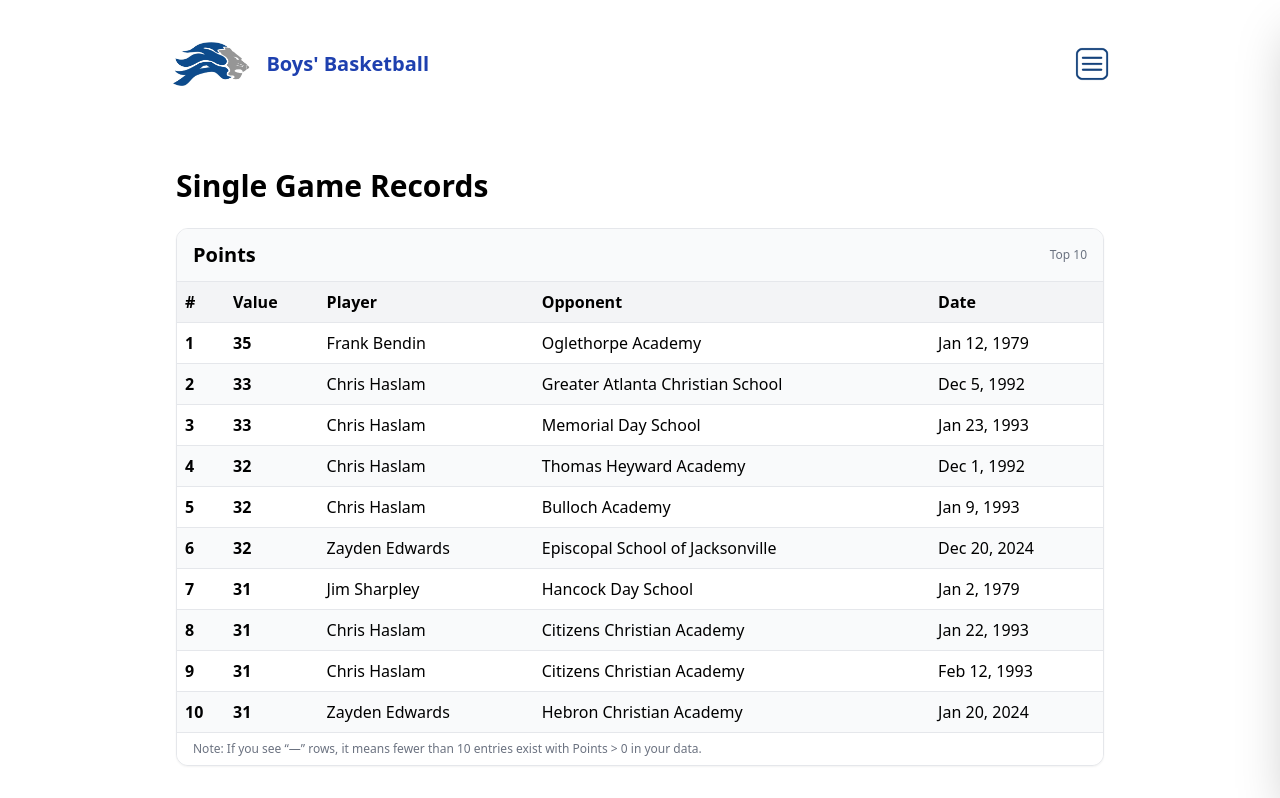
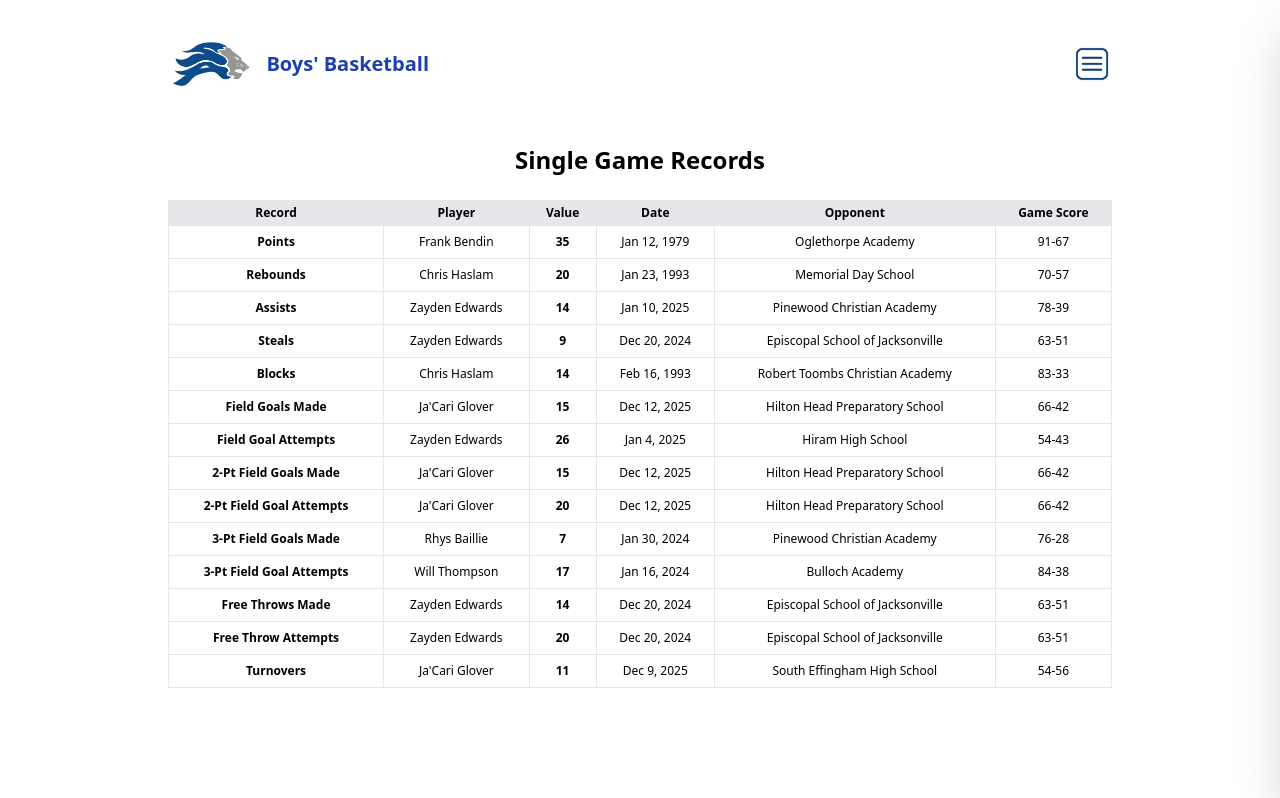
Before and after one commit to newonda1/st-andrews-basketball, a React (Vite) app: page /athletics/boys/basketball/records/single-game in a window 1280 px wide. Shown: the top 798 px of the page. Built offline with nearby package versions, Linux system fonts and the light colour scheme.

Commit message:
Update SingleGameRecords.jsx

```diff
--- a/src/boys/basketball/pages/SingleGameRecords.jsx
+++ b/src/boys/basketball/pages/SingleGameRecords.jsx
@@ -39,7 +39,6 @@ function tryParseGameDate(game) {
     const dt = new Date(Date.UTC(y, m - 1, d));
     if (!Number.isNaN(dt.getTime())) return dt;
   }
-
   return null;
 }
 
@@ -54,12 +53,53 @@ function formatDateFromGame(game) {
   });
 }
 
+function getGameScore(game) {
+  if (!game) return "—";
+
+  const A = Number(game.TeamScore);
+  const B = Number(game.OpponentScore);
+
+  if (Number.isFinite(A) && Number.isFinite(B)) return `${A}-${B}`;
+
+  // If one/both are null/unknown, avoid showing "NaN-NaN"
+  return "—";
+}
+
 export default function SingleGameRecords() {
-  const [topRecordsByStat, setTopRecordsByStat] = useState({});
+  const [rowsByRecord, setRowsByRecord] = useState({});
   const [error, setError] = useState("");
+  const [expandedKey, setExpandedKey] = useState(null);
 
-  const statCategories = useMemo(
-    () => ["Points", "Rebounds", "Assists", "Steals", "TwoPM", "ThreePM", "FTM", "FTA"],
+  const recordDefs = useMemo(
+    () => [
+      { key: "Points", label: "Points", abbr: "PTS", valueFn: (s) => safeNum(s?.Points) },
+      { key: "Rebounds", label: "Rebounds", abbr: "REB", valueFn: (s) => safeNum(s?.Rebounds) },
+      { key: "Assists", label: "Assists", abbr: "AST", valueFn: (s) => safeNum(s?.Assists) },
+      { key: "Steals", label: "Steals", abbr: "STL", valueFn: (s) => safeNum(s?.Steals) },
+      { key: "Blocks", label: "Blocks", abbr: "BLK", valueFn: (s) => safeNum(s?.Blocks) },
+
+      // FG = 2P + 3P
+      {
+        key: "FGM",
+        label: "Field Goals Made",
+        abbr: "FGM",
+        valueFn: (s) => safeNum(s?.TwoPM) + safeNum(s?.ThreePM),
+      },
+      {
+        key: "FGA",
+        label: "Field Goal Attempts",
+        abbr: "FGA",
+        valueFn: (s) => safeNum(s?.TwoPA) + safeNum(s?.ThreePA),
+      },
+
+      { key: "TwoPM", label: "2-Pt Field Goals Made", abbr: "2PM", valueFn: (s) => safeNum(s?.TwoPM) },
+      { key: "TwoPA", label: "2-Pt Field Goal Attempts", abbr: "2PA", valueFn: (s) => safeNum(s?.TwoPA) },
+      { key: "ThreePM", label: "3-Pt Field Goals Made", abbr: "3PM", valueFn: (s) => safeNum(s?.ThreePM) },
+      { key: "ThreePA", label: "3-Pt Field Goal Attempts", abbr: "3PA", valueFn: (s) => safeNum(s?.ThreePA) },
+      { key: "FTM", label: "Free Throws Made", abbr: "FTM", valueFn: (s) => safeNum(s?.FTM) },
+      { key: "FTA", label: "Free Throw Attempts", abbr: "FTA", valueFn: (s) => safeNum(s?.FTA) },
+      { key: "Turnovers", label: "Turnovers", abbr: "TO", valueFn: (s) => safeNum(s?.Turnovers) },
+    ],
     []
   );
 
@@ -81,39 +121,43 @@ export default function SingleGameRecords() {
         const playerMap = new Map(playersData.map((p) => [String(p.PlayerID), p]));
         const gameMap = new Map(gamesData.map((g) => [String(g.GameID), g]));
 
-        const result = {};
+        const next = {};
 
-        statCategories.forEach((stat) => {
-          const top10 = playerStatsData
-            .filter((entry) => entry && entry[stat] !== undefined && safeNum(entry[stat]) > 0)
-            .sort((a, b) => safeNum(b[stat]) - safeNum(a[stat]))
-            .slice(0, 10)
-            .map((entry) => {
-              const player = playerMap.get(String(entry.PlayerID));
-              const game = gameMap.get(String(entry.GameID));
+        for (const def of recordDefs) {
+          const list = playerStatsData
+            .filter((s) => s && s.PlayerID != null && s.GameID != null)
+            .map((s) => {
+              const player = playerMap.get(String(s.PlayerID));
+              const game = gameMap.get(String(s.GameID));
               return {
-                value: safeNum(entry[stat]),
-                playerName: player ? `${player.FirstName} ${player.LastName}` : "Unknown Player",
+                value: def.valueFn(s),
+                playerName: player ? `${player.FirstName} ${player.LastName}` : "Unknown",
+                date: game ? formatDateFromGame(game) : "Unknown Date",
                 opponent: game?.Opponent ?? "Unknown Opponent",
-                date: game ? formatDateFromGame(game) : "Unknown Date",
+                score: getGameScore(game),
               };
-            });
+            })
+            // Keep only rows with a meaningful value for the category
+            .filter((r) => Number.isFinite(r.value) && r.value > 0)
+            .sort((a, b) => b.value - a.value)
+            .slice(0, 20);
 
-          // Pad to 10 rows so it’s obvious the UI is working even if data is missing
-          while (top10.length < 10) {
-            top10.push({
+          // Pad out to 20 so it’s obvious the dropdown is working even if data is sparse
+          while (list.length < 20) {
+            list.push({
               value: "—",
               playerName: "—",
+              date: "—",
               opponent: "—",
-              date: "—",
+              score: "—",
               _placeholder: true,
             });
           }
 
-          result[stat] = top10;
-        });
+          next[def.key] = list;
+        }
 
-        setTopRecordsByStat(result);
+        setRowsByRecord(next);
       } catch (e) {
         setError(String(e?.message || e));
         console.error(e);
@@ -121,65 +165,106 @@ export default function SingleGameRecords() {
     };
 
     run();
-  }, [statCategories]);
+  }, [recordDefs]);
+
+  const toggleExpanded = (key) => {
+    setExpandedKey((prev) => (prev === key ? null : key));
+  };
 
   return (
-    <div className="p-6">
-      <h1 className="text-3xl font-bold mb-6">Single Game Records</h1>
+    <div className="space-y-6 px-4">
+      <h1 className="text-2xl font-bold text-center">Single Game Records</h1>
 
       {error && (
-        <div className="mb-5 p-3 rounded bg-red-50 text-red-700 border border-red-200 whitespace-pre-wrap">
+        <div className="p-3 rounded bg-red-50 text-red-700 border border-red-200 whitespace-pre-wrap">
           {error}
         </div>
       )}
 
-      <div className="space-y-8">
-        {statCategories.map((stat) => (
-          <div
-            key={stat}
-            className="rounded-xl border border-gray-200 bg-white shadow-sm overflow-hidden"
-          >
-            <div className="px-4 py-3 bg-gray-50 border-b border-gray-200 flex items-center justify-between">
-              <h2 className="text-lg md:text-xl font-semibold">{stat}</h2>
-              <span className="text-xs text-gray-500">Top 10</span>
-            </div>
-
       <div className="overflow-x-auto">
-              <table className="w-full text-sm md:text-base table-auto whitespace-nowrap">
-                <thead>
-                  <tr className="bg-gray-100">
-                    <th className="p-2 text-left w-12">#</th>
-                    <th className="p-2 text-left">Value</th>
-                    <th className="p-2 text-left">Player</th>
-                    <th className="p-2 text-left">Opponent</th>
-                    <th className="p-2 text-left">Date</th>
+        <table className="min-w-full table-auto text-xs border text-center">
+          <thead className="bg-gray-200 font-bold">
+            <tr>
+              <th className="border px-2 py-1">Record</th>
+              <th className="border px-2 py-1">Player</th>
+              <th className="border px-2 py-1">Value</th>
+              <th className="border px-2 py-1">Date</th>
+              <th className="border px-2 py-1">Opponent</th>
+              <th className="border px-2 py-1">Game Score</th>
             </tr>
           </thead>
 
           <tbody>
-                  {(topRecordsByStat[stat] || []).map((record, index) => (
+            {recordDefs.map((def) => {
+              const top = (rowsByRecord[def.key] || [])[0];
+              const isOpen = expandedKey === def.key;
+
+              const topPlayer = top?.playerName ?? "—";
+              const topValue = top?.value ?? "—";
+              const topDate = top?.date ?? "—";
+              const topOpp = top?.opponent ?? "—";
+              const topScore = top?.score ?? "—";
+
+              return (
+                <React.Fragment key={def.key}>
                   <tr
-                      key={index}
+                    onClick={() => toggleExpanded(def.key)}
+                    className={`border-t cursor-pointer hover:bg-gray-100 ${isOpen ? "bg-gray-50" : "bg-white"}`}
+                  >
+                    <td className="border px-2 py-2 font-semibold">{def.label}</td>
+                    <td className="border px-2 py-2">{topPlayer}</td>
+                    <td className="border px-2 py-2 font-semibold">{topValue}</td>
+                    <td className="border px-2 py-2">{topDate}</td>
+                    <td className="border px-2 py-2">{topOpp}</td>
+                    <td className="border px-2 py-2">{topScore}</td>
+                  </tr>
+
+                  {isOpen && (
+                    <tr className="border-t">
+                      <td className="border px-2 py-2" colSpan={6}>
+                        <div className="overflow-x-auto">
+                          <table className="min-w-full table-auto text-xs border text-center">
+                            <thead className="bg-gray-200 font-bold">
+                              <tr>
+                                <th className="border px-2 py-1">#</th>
+                                <th className="border px-2 py-1">Player</th>
+                                <th className="border px-2 py-1">{def.abbr}</th>
+                                <th className="border px-2 py-1">Date</th>
+                                <th className="border px-2 py-1">Opponent</th>
+                                <th className="border px-2 py-1">Score</th>
+                              </tr>
+                            </thead>
+                            <tbody>
+                              {(rowsByRecord[def.key] || []).map((r, idx) => (
+                                <tr
+                                  key={idx}
                                   className={`border-t ${
-                        record._placeholder ? "bg-white text-gray-400" : index % 2 === 0 ? "bg-white" : "bg-gray-50"
+                                    r._placeholder
+                                      ? "bg-white text-gray-400"
+                                      : idx % 2 === 0
+                                      ? "bg-white"
+                                      : "bg-gray-50"
                                   }`}
                                 >
-                      <td className="p-2 font-semibold">{index + 1}</td>
-                      <td className="p-2 font-semibold">{record.value}</td>
-                      <td className="p-2">{record.playerName}</td>
-                      <td className="p-2">{record.opponent}</td>
-                      <td className="p-2">{record.date}</td>
+                                  <td className="border px-2 py-1 font-semibold">{idx + 1}</td>
+                                  <td className="border px-2 py-1">{r.playerName}</td>
+                                  <td className="border px-2 py-1 font-semibold">{r.value}</td>
+                                  <td className="border px-2 py-1">{r.date}</td>
+                                  <td className="border px-2 py-1">{r.opponent}</td>
+                                  <td className="border px-2 py-1">{r.score}</td>
                                 </tr>
                               ))}
                             </tbody>
                           </table>
                         </div>
-
-            <div className="px-4 py-2 text-xs text-gray-500 border-t bg-white">
-              Note: If you see “—” rows, it means fewer than 10 entries exist with {stat} &gt; 0 in your data.
-            </div>
-          </div>
-        ))}
+                      </td>
+                    </tr>
+                  )}
+                </React.Fragment>
+              );
+            })}
+          </tbody>
+        </table>
       </div>
     </div>
   );
```
Lines whose indentation alone changed are shown as unchanged.
